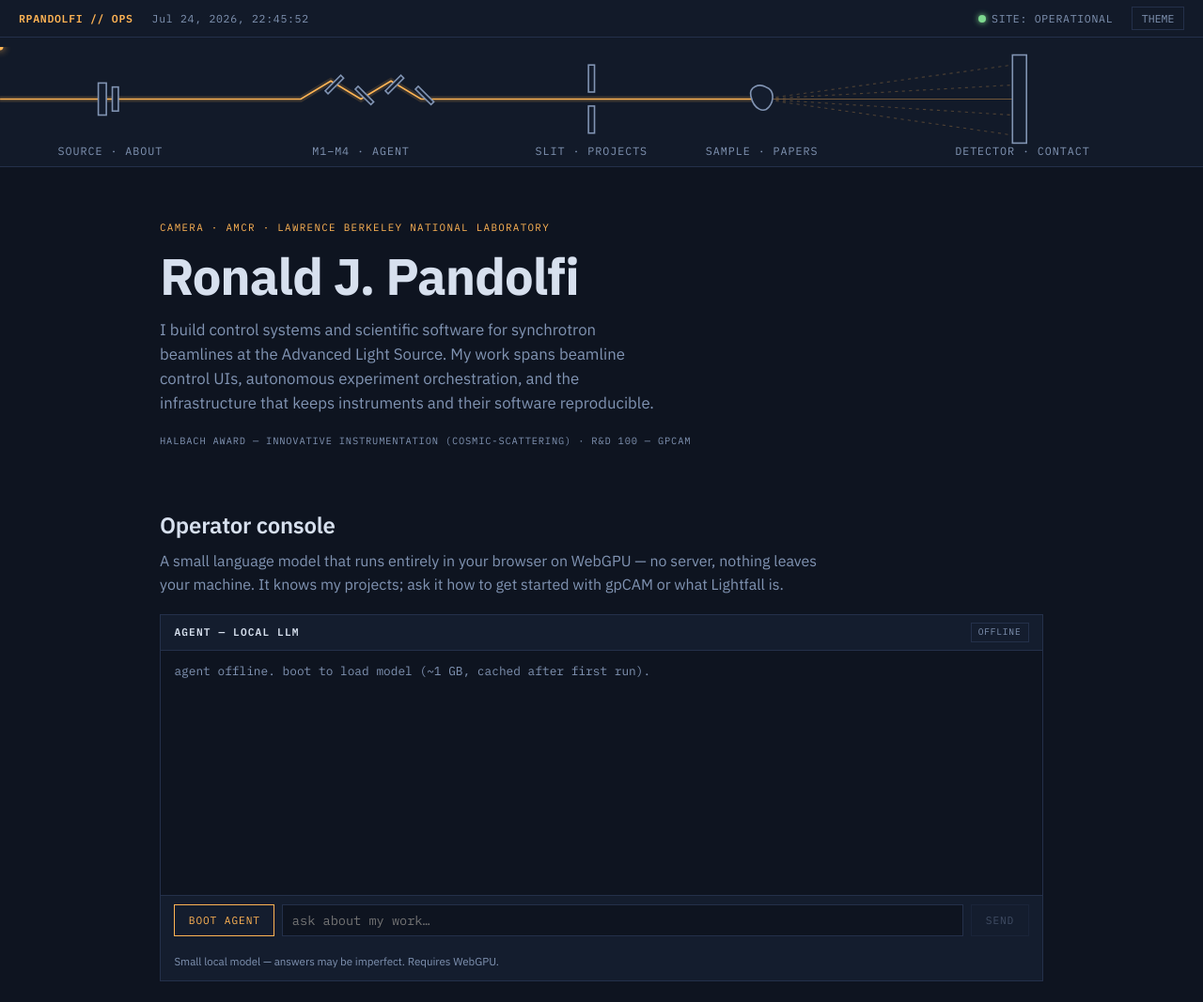
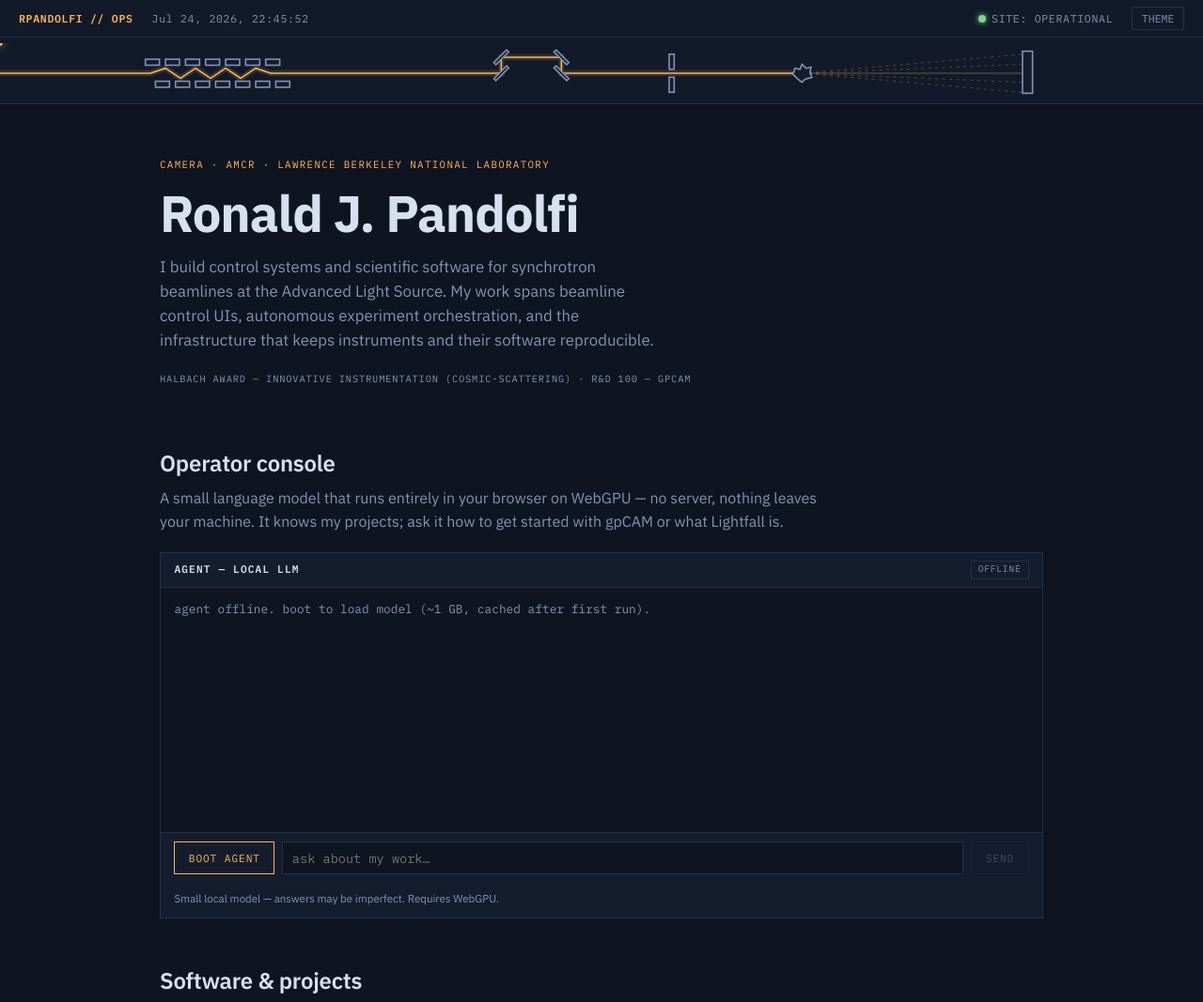
Before and after one commit to ronpandolfi/personal-website, a website built with Vite: page index.html in a window 1280 px wide. Shown: the top 1067 px of the page at 94% size. Built offline with nearby package versions, Linux system fonts and the light colour scheme.

Commit message:
Synoptic v3: half-size, undulator source, true 4-bounce periscope, no labels
- Height halved (viewBox 1200x58)
- About element is now an undulator: alternating magnet arrays with the beam
  wiggling through to generate the x-rays
- Mirrors form a proper periscope: up, across, down, right - two parallel
  mirror pairs, beam reflects at each
- Labels removed (aria-label + hover tooltip retained)
- Sample lump is jagged and asymmetric

Co-Authored-By: Claude Fable 5 <noreply@anthropic.com>
Claude-Session: https://claude.ai/code/session_014mYUP1TqxarRtQeCxuRuor

```diff
--- a/src/style.css
+++ b/src/style.css
@@ -73,15 +73,14 @@ a { color: var(--cyan); }
 
 /* ---------- synoptic ---------- */
 /* full-bleed: the beam extends in from the left screen edge */
-.synoptic { background: var(--bg-raise); border-bottom: 1px solid var(--line); padding: 0.6rem 0 0.2rem; }
+.synoptic { background: var(--bg-raise); border-bottom: 1px solid var(--line); padding: 0.35rem 0 0.15rem; }
 .synoptic-inner svg { width: 100%; height: auto; display: block; }
 .syn-el { cursor: pointer; }
 .syn-el .syn-shape { fill: var(--panel); stroke: var(--dim); stroke-width: 1.5; transition: stroke 0.15s, fill 0.15s; }
-.syn-el text { fill: var(--dim); font-family: 'IBM Plex Mono', monospace; font-size: 11px; letter-spacing: 0.08em; }
 .syn-el:hover .syn-shape, .syn-el:focus .syn-shape { stroke: var(--amber); }
-.syn-el:hover text, .syn-el:focus text { fill: var(--text); }
-.syn-mirror { fill: var(--dim); }
-.syn-el:hover .syn-mirror, .syn-el:focus .syn-mirror { fill: var(--amber); }
+.syn-mirror, .syn-magnet { fill: var(--dim); stroke-width: 0.75; }
+.syn-el:hover .syn-mirror, .syn-el:focus .syn-mirror,
+.syn-el:hover .syn-magnet, .syn-el:focus .syn-magnet { fill: var(--amber); }
 .syn-sample { fill: var(--bg-raise); }
 .syn-det { fill: var(--panel); }
 .syn-beam { stroke: var(--amber); stroke-width: 1.5; }
--- a/src/synoptic.ts
+++ b/src/synoptic.ts
@@ -1,86 +1,115 @@
 // Synoptic beamline schematic styled as a scattering experiment:
-// beam enters from the left screen edge → 4-bounce mirror set → slit →
-// sample (irregular) → scattered rays → detector. Elements navigate to
-// site sections. An animated photon runs the beamline (unless the visitor
-// prefers reduced motion).
+// electron beam enters from the left edge → undulator (wiggle "generates" the
+// x-rays) → 4-bounce mirror periscope (up, across, down, right) → slit →
+// irregular sample → scattered rays → area detector. Elements navigate to site
+// sections. An animated photon runs the beamline (unless the visitor prefers
+// reduced motion). No labels — the symbolism speaks for itself.
 
 const W = 1200;
-const H = 116;
-const Y = 52; // beam axis
+const H = 58;
+const Y = 30; // beam axis
+const YU = 14; // periscope upper level
 
-// 4-bounce zigzag vertices (mirror positions)
-const ZIG: [number, number][] = [
-  [300, Y],
-  [330, Y - 18],
-  [360, Y],
-  [390, Y - 18],
-  [420, Y],
+// undulator span + wiggle
+const UND = { x0: 145, x1: 275 };
+const WIGGLE: [number, number][] = [
+  [150, Y],
+  [165, Y - 5], [180, Y + 5], [195, Y - 5], [210, Y + 5],
+  [225, Y - 5], [240, Y + 5], [255, Y - 5],
+  [270, Y],
 ];
-const SLIT_X = 590;
-const SAMPLE_X = 760;
-const DET_X = 1010;
 
-const BEAM_PATH = `M0,${Y} L${ZIG.map(([x, y]) => `${x},${y}`).join(' L')} L${SAMPLE_X},${Y}`;
+// periscope corners: up, across, down, right
+const M1: [number, number] = [500, Y];
+const M2: [number, number] = [500, YU];
+const M3: [number, number] = [560, YU];
+const M4: [number, number] = [560, Y];
+
+const SLIT_X = 670;
+const SAMPLE_X = 800;
+const DET_X = 1020;
+
+const BEAM_PATH =
+  `M0,${Y} L${WIGGLE.map(([x, y]) => `${x},${y}`).join(' L')} ` +
+  `L${M1.join(',')} L${M2.join(',')} L${M3.join(',')} L${M4.join(',')} L${SAMPLE_X},${Y}`;
 
 const SCATTER: { x2: number; y2: number }[] = [
-  { x2: DET_X, y2: Y - 34 },
-  { x2: DET_X, y2: Y - 14 },
-  { x2: DET_X, y2: Y + 16 },
-  { x2: DET_X, y2: Y + 36 },
+  { x2: DET_X, y2: 11 },
+  { x2: DET_X, y2: 21 },
+  { x2: DET_X, y2: 39 },
+  { x2: DET_X, y2: 49 },
 ];
+
+// parallel periscope mirrors: "/" pair turns right→up→right, "\" pair down→right
+function mirror(x: number, y: number, angle: number): string {
+  return `<rect class="syn-shape syn-mirror" x="${x - 9}" y="${y - 1.5}" width="18" height="3" transform="rotate(${angle} ${x} ${y})"/>`;
+}
+
+function undulatorMagnets(): string {
+  const parts: string[] = [];
+  for (let x = UND.x0; x < UND.x1; x += 20) {
+    parts.push(`<rect class="syn-shape syn-magnet" x="${x}" y="${Y - 14}" width="14" height="6"/>`);
+    parts.push(`<rect class="syn-shape syn-magnet" x="${x + 10}" y="${Y + 8}" width="14" height="6"/>`);
+  }
+  return parts.join('');
+}
 
 interface Element {
   label: string;
   target: string;
-  x: number;
+  cx: number;
+  halfWidth: number;
   shape: string;
-}
-
-function mirrorBar(x: number, y: number, up: boolean): string {
-  // small 45°-tilted bar behind each bounce vertex
-  const a = up ? -45 : 45;
-  return `<rect class="syn-shape syn-mirror" x="${x - 11}" y="${y + (up ? 3 : -7)}" width="22" height="4" transform="rotate(${a} ${x} ${y})"/>`;
 }
 
 function elements(): Element[] {
   return [
     {
-      label: 'SOURCE · ABOUT',
+      label: 'Undulator — about',
       target: '#about',
-      x: 110,
-      // upstream aperture flange the beam emerges through
-      shape: `<rect class="syn-shape" x="98" y="${Y - 16}" width="8" height="32"/><rect class="syn-shape" x="112" y="${Y - 12}" width="6" height="24"/>`,
+      cx: (UND.x0 + UND.x1) / 2,
+      halfWidth: 75,
+      shape: undulatorMagnets(),
     },
     {
-      label: 'M1–M4 · AGENT',
+      label: 'Mirrors — operator console',
       target: '#console',
-      x: 360,
+      cx: 530,
+      halfWidth: 45,
       shape:
-        mirrorBar(ZIG[1][0], ZIG[1][1], true) +
-        mirrorBar(ZIG[2][0], ZIG[2][1], false) +
-        mirrorBar(ZIG[3][0], ZIG[3][1], true) +
-        mirrorBar(ZIG[4][0], ZIG[4][1], false),
+        mirror(M1[0], M1[1], -45) +
+        mirror(M2[0], M2[1], -45) +
+        mirror(M3[0], M3[1], 45) +
+        mirror(M4[0], M4[1], 45),
     },
     {
-      label: 'SLIT · PROJECTS',
+      label: 'Slit — projects',
       target: '#projects',
-      x: SLIT_X,
+      cx: SLIT_X,
+      halfWidth: 30,
       shape:
-        `<rect class="syn-shape" x="${SLIT_X - 3}" y="${Y - 34}" width="6" height="27"/>` +
-        `<rect class="syn-shape" x="${SLIT_X - 3}" y="${Y + 7}" width="6" height="27"/>`,
+        `<rect class="syn-shape" x="${SLIT_X - 2.5}" y="${Y - 19}" width="5" height="15"/>` +
+        `<rect class="syn-shape" x="${SLIT_X - 2.5}" y="${Y + 4}" width="5" height="15"/>`,
     },
     {
-      label: 'SAMPLE · PAPERS',
+      label: 'Sample — publications',
       target: '#publications',
-      x: SAMPLE_X,
-      // irregular blob
-      shape: `<path class="syn-shape syn-sample" d="M${SAMPLE_X - 11},${Y - 3} C${SAMPLE_X - 13},${Y - 12} ${SAMPLE_X - 3},${Y - 16} ${SAMPLE_X + 4},${Y - 12} C${SAMPLE_X + 13},${Y - 9} ${SAMPLE_X + 12},${Y + 2} ${SAMPLE_X + 7},${Y + 8} C${SAMPLE_X + 2},${Y + 14} ${SAMPLE_X - 8},${Y + 11} ${SAMPLE_X - 11},${Y - 3} Z"/>`,
+      cx: SAMPLE_X,
+      halfWidth: 30,
+      // jagged, asymmetric lump
+      shape:
+        `<path class="syn-shape syn-sample" d="M${SAMPLE_X - 9},${Y + 1} ` +
+        `L${SAMPLE_X - 7},${Y - 5} L${SAMPLE_X - 2},${Y - 4} L${SAMPLE_X},${Y - 9} ` +
+        `L${SAMPLE_X + 4},${Y - 5} L${SAMPLE_X + 9},${Y - 6} L${SAMPLE_X + 8},${Y} ` +
+        `L${SAMPLE_X + 10},${Y + 4} L${SAMPLE_X + 3},${Y + 6} L${SAMPLE_X},${Y + 9} ` +
+        `L${SAMPLE_X - 5},${Y + 5} Z"/>`,
     },
     {
-      label: 'DETECTOR · CONTACT',
+      label: 'Detector — contact',
       target: '#contact',
-      x: DET_X + 10,
-      shape: `<rect class="syn-shape syn-det" x="${DET_X}" y="${Y - 44}" width="14" height="88"/>`,
+      cx: DET_X + 5,
+      halfWidth: 35,
+      shape: `<rect class="syn-shape syn-det" x="${DET_X}" y="8" width="10" height="42"/>`,
     },
   ];
 }
@@ -89,46 +118,41 @@ export function renderSynoptic(container: HTMLElement) {
   const reduceMotion = window.matchMedia('(prefers-reduced-motion: reduce)').matches;
   const parts: string[] = [];
 
-  // static beam: entering ray + zigzag + to sample
   parts.push(`<path class="syn-beam-glow" d="${BEAM_PATH}" fill="none"/>`);
   parts.push(`<path class="syn-beam" d="${BEAM_PATH}" fill="none"/>`);
 
-  // weaker scattered rays: sample → detector face
   for (const s of SCATTER) {
     parts.push(`<line class="syn-scatter" x1="${SAMPLE_X}" y1="${Y}" x2="${s.x2}" y2="${s.y2}"/>`);
   }
-  // direct beam continues (attenuated) to detector center
   parts.push(`<line class="syn-scatter syn-direct" x1="${SAMPLE_X}" y1="${Y}" x2="${DET_X}" y2="${Y}"/>`);
 
-  // clickable elements
   for (const el of elements()) {
     parts.push(
       `<g class="syn-el" role="link" tabindex="0" data-target="${el.target}" aria-label="${el.label}">` +
-        `<rect class="syn-hit" x="${el.x - 45}" y="0" width="90" height="${H}" fill="transparent"/>` +
+        `<title>${el.label}</title>` +
+        `<rect class="syn-hit" x="${el.cx - el.halfWidth}" y="0" width="${el.halfWidth * 2}" height="${H}" fill="transparent"/>` +
         el.shape +
-        `<text x="${el.x}" y="${H - 8}" text-anchor="middle">${el.label}</text></g>`,
+        `</g>`,
     );
   }
 
-  // animated photon + scattered pulses (SMIL, synced by id chaining)
   if (!reduceMotion) {
     parts.push(
-      `<circle class="syn-photon" r="3.2">` +
+      `<circle class="syn-photon" r="2.5">` +
         `<animateMotion id="synMain" begin="0s;synScat3.end+0.7s" dur="2.2s" path="${BEAM_PATH}" fill="freeze"/>` +
         `<animate attributeName="opacity" values="1;1;0" keyTimes="0;0.98;1" begin="synMain.begin" dur="2.2s" fill="freeze"/>` +
         `</circle>`,
     );
     SCATTER.forEach((s, i) => {
       parts.push(
-        `<circle class="syn-photon syn-photon-weak" r="2" opacity="0">` +
+        `<circle class="syn-photon syn-photon-weak" r="1.6" opacity="0">` +
           `<animateMotion id="synScat${i}" begin="synMain.end" dur="0.55s" path="M${SAMPLE_X},${Y} L${s.x2},${s.y2}" fill="freeze"/>` +
           `<animate attributeName="opacity" values="0.7;0.7;0" keyTimes="0;0.9;1" begin="synMain.end" dur="0.55s" fill="freeze"/>` +
           `</circle>`,
       );
     });
-    // sample flash on photon arrival
     parts.push(
-      `<circle class="syn-flash" cx="${SAMPLE_X}" cy="${Y}" r="14" opacity="0">` +
+      `<circle class="syn-flash" cx="${SAMPLE_X}" cy="${Y}" r="11" opacity="0">` +
         `<animate attributeName="opacity" values="0.5;0" begin="synMain.end" dur="0.5s" fill="freeze"/>` +
         `</circle>`,
     );
```
